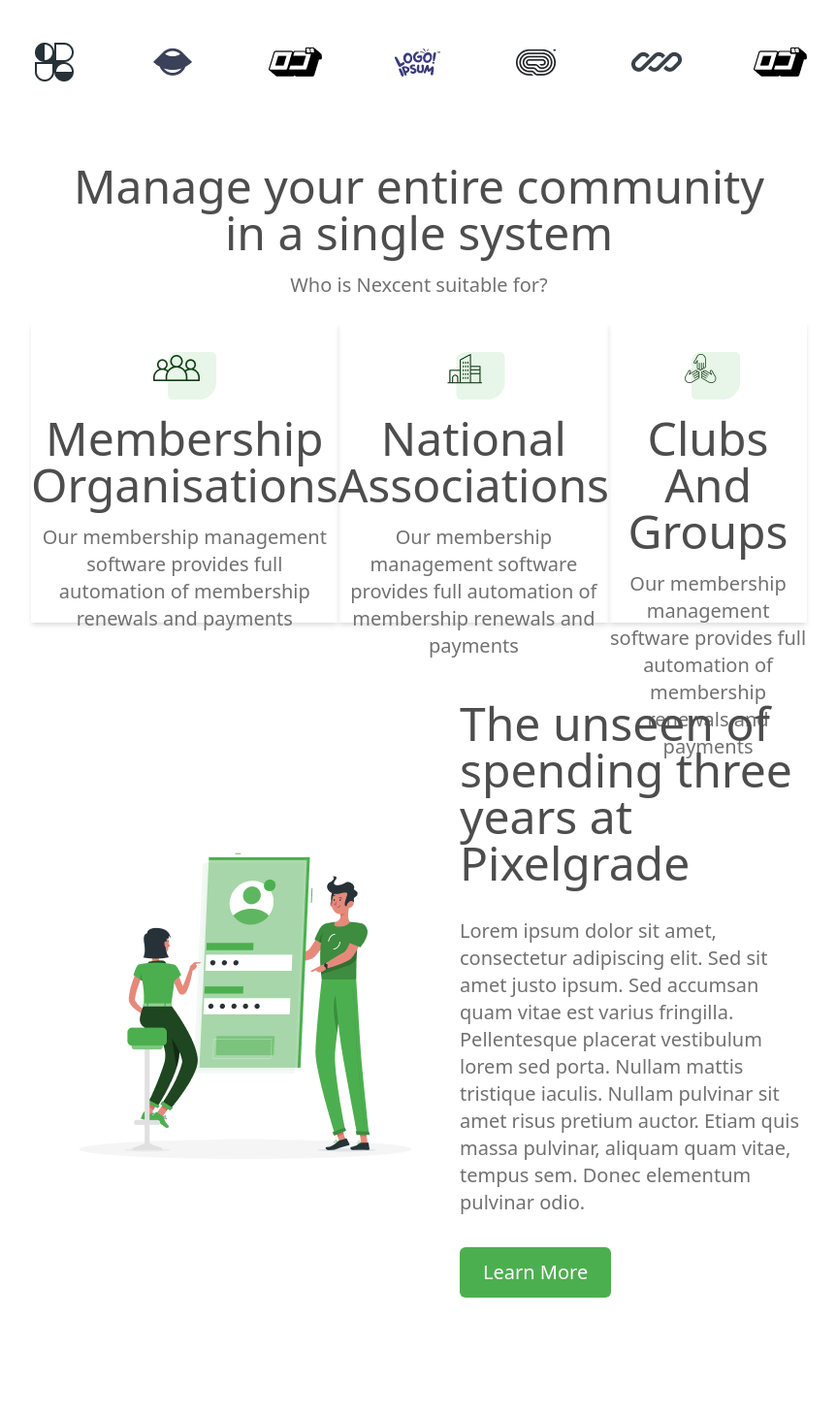
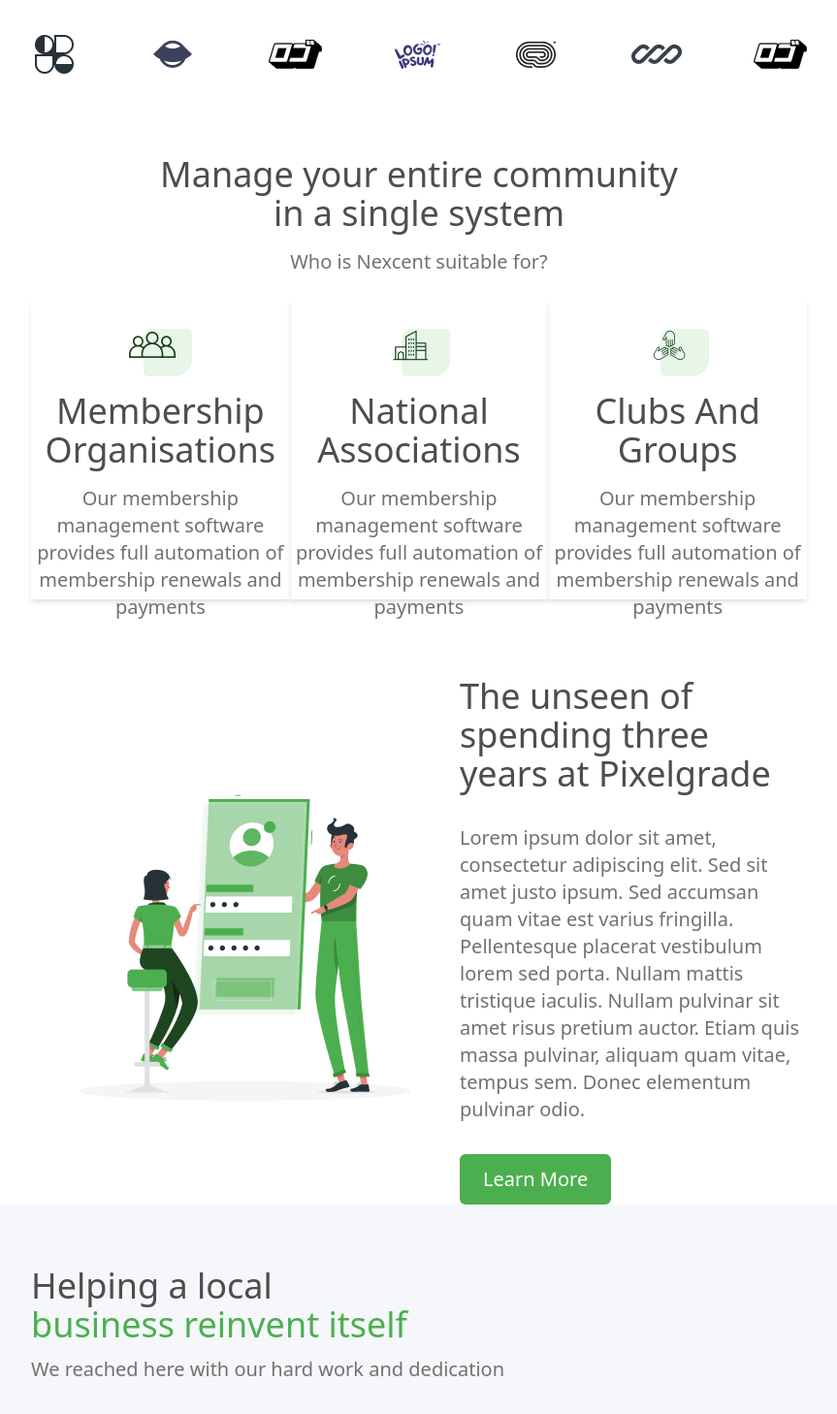
Before and after one commit to ItzVakko/Nexcent-Landing-Page, a React (Vite) app: page / in a window 1280 px wide. Shown: the part 878-2336 px from the top of the page at 97% size, without its empty margins (208-1071 px from the left). Before the commit the page ends 2216 px from the top, so only its background shows below. Built offline with nearby package versions, Linux system fonts and the light colour scheme.

Commit message:
business section added

```diff
--- a/src/App.jsx
+++ b/src/App.jsx
@@ -1,4 +1,5 @@
 import "./App.css";
+import BusinessStats from "./Components/BusinessStats/BusinessStats";
 import ComSystem from "./Components/CommunitySystem/ComSystem";
 import HeaderInfo from "./Components/HeaderInfo/HeaderInfo";
 import NavBar from "./Components/NavBar/NavBar";
@@ -17,6 +18,7 @@ function App() {
         <OurClients />
         <ComSystem />
         <PixelGrade />
+        <BusinessStats />
       </main>
     </>
   );
--- /dev/null
+++ b/src/Components/BusinessStats/BusinessStats.jsx
@@ -0,0 +1,20 @@
+import React from "react";
+
+const BusinessStats = () => {
+  return (
+    <div className="bg-Silver w-full h-72 px-60 py-16">
+      <div>
+        <h2 className="text-4xl font-medium text-TitleGray">
+          Helping a local
+          <br />
+          <span className="text-PrimaryGreen">business reinvent itself</span>
+          <p className="text-xl text-TextGray mt-3">
+            We reached here with our hard work and dedication
+          </p>
+        </h2>
+      </div>
+    </div>
+  );
+};
+
+export default BusinessStats;
--- a/src/Components/CommunitySystem/ComCard.jsx
+++ b/src/Components/CommunitySystem/ComCard.jsx
@@ -4,7 +4,7 @@ const ComCard = ({ logo, title, description }) => {
   return (
     <div className="w-[390px] h-[310px] shadow-custom">
       <img src={logo} alt="community-icon" className="mx-auto mt-6" />
-      <h2 className="text-5xl font-medium text-TitleGray text-center mt-4">
+      <h2 className="text-4xl font-medium text-TitleGray text-center mt-4">
         {title}
       </h2>
       <p className="text-xl text-TextGray mt-4 text-center">{description}</p>
--- a/src/Components/CommunitySystem/ComSystem.jsx
+++ b/src/Components/CommunitySystem/ComSystem.jsx
@@ -7,7 +7,7 @@ import ComLogo3 from "../../assets/images/ComIcon3.png";
 const ComSystem = () => {
   return (
     <div className="mt-20 px-60">
-      <h2 className="text-5xl font-medium text-TitleGray text-center">
+      <h2 className="text-4xl font-medium text-TitleGray text-center">
         Manage your entire community
         <br />
         in a single system
--- a/src/Components/OurClients/OurClients.jsx
+++ b/src/Components/OurClients/OurClients.jsx
@@ -10,7 +10,7 @@ import Logo7 from "../../assets/images/ClientLogo7.png";
 const OurClients = () => {
   return (
     <div className="mt-10 px-60">
-      <h2 className="text-5xl font-medium text-TitleGray text-center">
+      <h2 className="text-4xl font-medium text-TitleGray text-center">
         Our Clients
       </h2>
 
--- a/src/Components/PixelGrade/PixelGrade.jsx
+++ b/src/Components/PixelGrade/PixelGrade.jsx
@@ -11,7 +11,7 @@ const PixelGrade = () => {
       />
 
       <div className="max-w-[750px]">
-        <h2 className="text-5xl font-medium text-TitleGray">
+        <h2 className="text-4xl font-medium text-TitleGray">
           The unseen of spending three
           <br /> years at Pixelgrade
         </h2>
```
